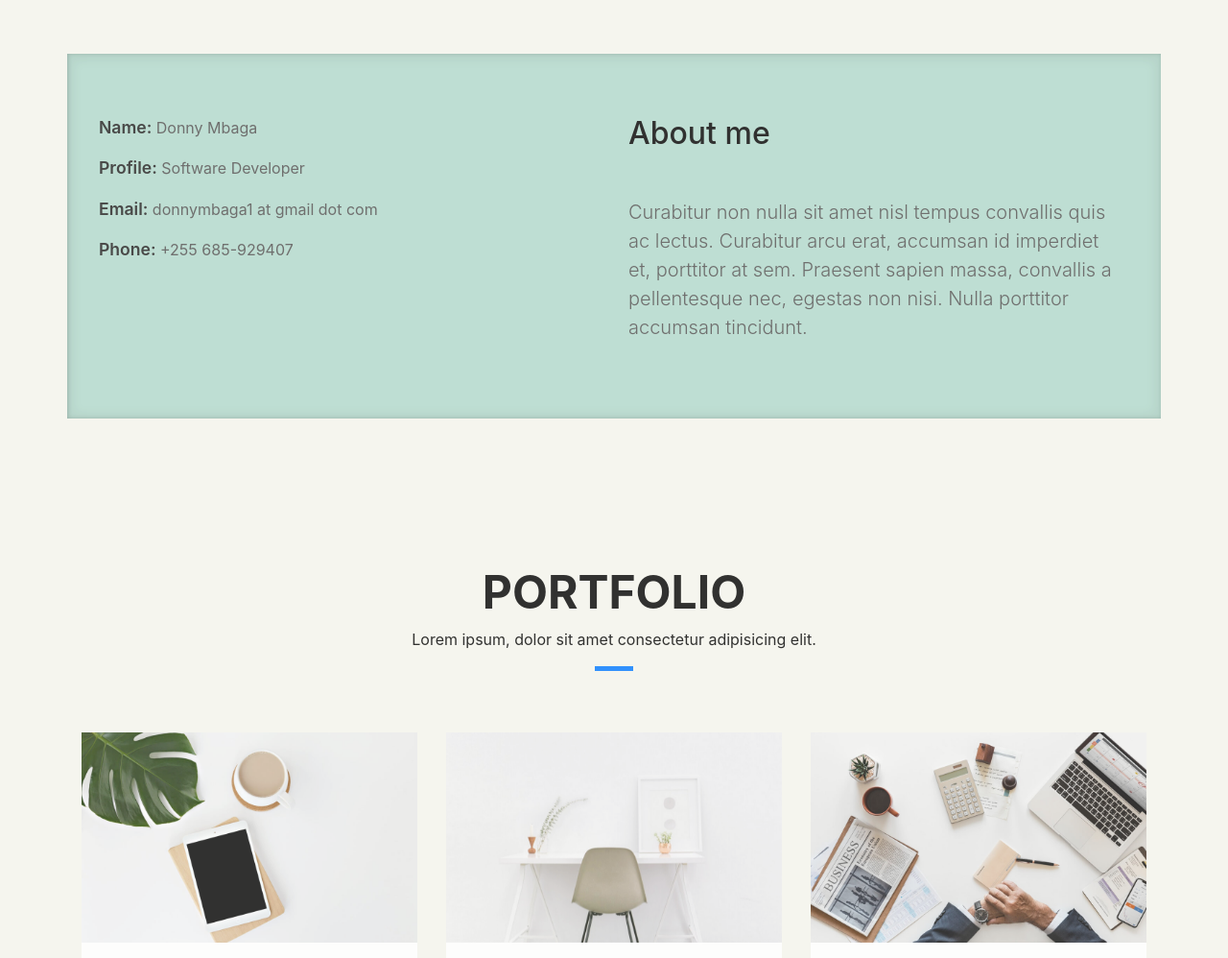
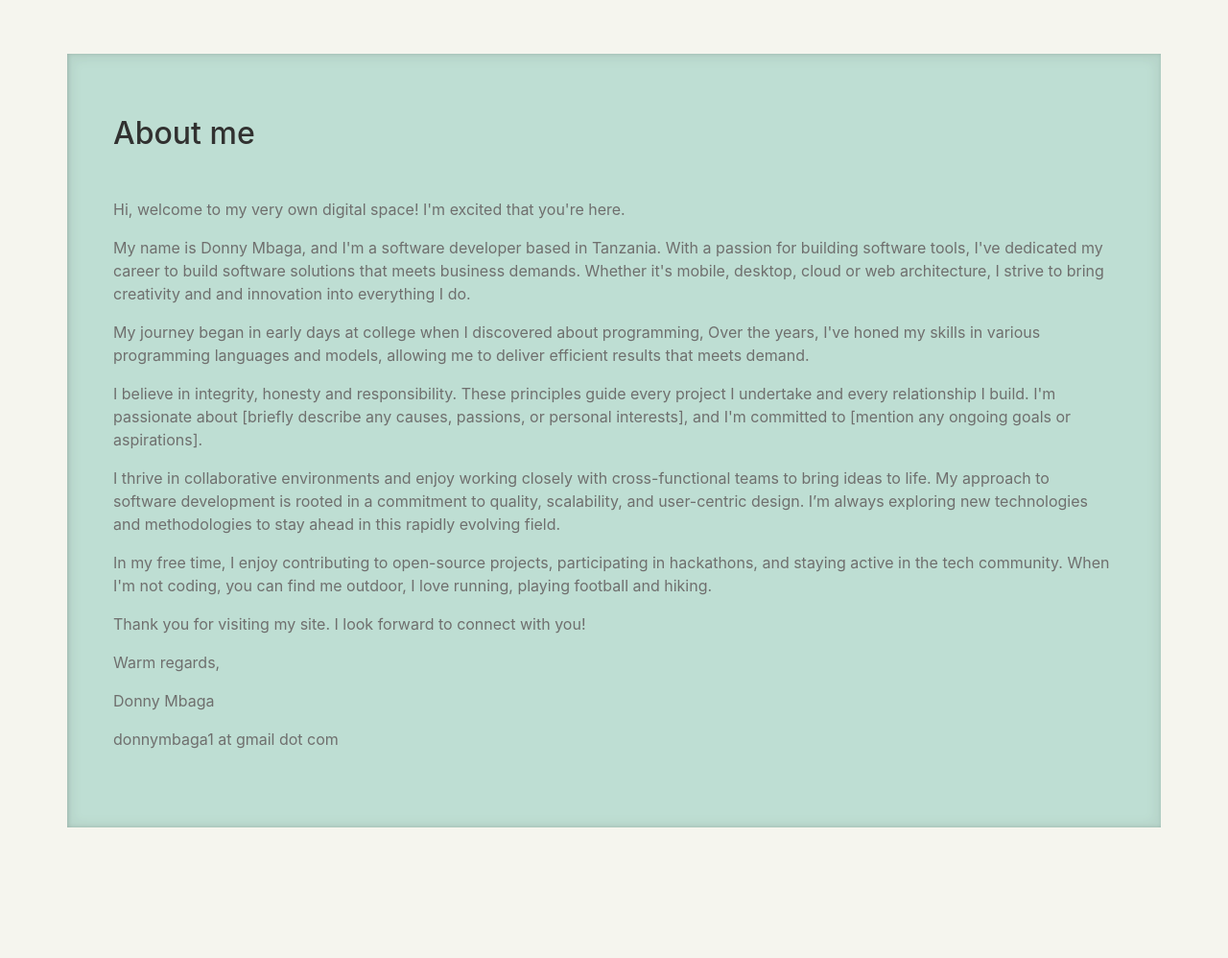
Before and after one commit to donnymbaga/donnymbaga.dev, a plain HTML site: page index.html in a window 1280 px wide. Shown: the part 800-1798 px from the top of the page at 96% size. Drawn offline with Linux system fonts and the light colour scheme; files whose address does not match are found by name.

Commit message:
Update about me page

```diff
--- a/index.html
+++ b/index.html
@@ -91,17 +91,7 @@
       <div class="row">
           <div class="box-shadow-full">
             <div class="row">
-              <div class="col-md-6">
-                <div class="row">
-                  <div class="about-info">
-                    <p><span class="title-s">Name: </span> <span>Donny Mbaga</span></p>
-                    <p><span class="title-s">Profile: </span> <span>Software Developer</span></p>
-                    <p><span class="title-s">Email: </span> <span>donnymbaga1 at gmail dot com</span></p>
-                    <p><span class="title-s">Phone: </span> <span>+255 685-929407</span></p>
-                  </div>
-                </div>
-              </div>
-              <div class="col-md-6">
+              <div class="col-md-12">
                 <div class="about-me pt-4 pt-md-0">
                   <div class="title-box-2">
                     <h5 class="title-left">
@@ -109,10 +99,43 @@
                     </h5>
                   </div>
                   <p class="lead">
-                    Curabitur non nulla sit amet nisl tempus convallis quis ac lectus. Curabitur arcu erat, accumsan id
-                    imperdiet et, porttitor
-                    at sem. Praesent sapien massa, convallis a pellentesque nec, egestas non nisi. Nulla
-                    porttitor accumsan tincidunt.
+		  <p>Hi, welcome to my very own digital space! I'm excited that you're here.</p>
+
+		  <p>My name is Donny Mbaga, and I'm a software developer based in Tanzania.
+                  With a passion for building software tools, I've dedicated my career to
+                  build software solutions that meets business demands. Whether it's mobile,
+                  desktop, cloud or web architecture, I strive to bring creativity and
+		  and innovation into everything I do.</p>
+
+                  <p>My journey began in early days at college when I discovered about
+		  programming, Over the years, I've honed my skills in various programming
+		  languages and models, allowing me to deliver efficient results that
+		  meets demand.</p>
+
+		  <p>I believe in integrity, honesty and responsibility. These principles
+		  guide every project I undertake and every relationship I build.
+		  I'm passionate about [briefly describe any causes, passions, or
+		  personal interests], and I'm committed to [mention any ongoing goals
+		  or aspirations].</p>
+
+		  <p>I thrive in collaborative environments and enjoy working closely
+		  with cross-functional teams to bring ideas to life. My approach to
+		  software development is rooted in a commitment to quality, scalability,
+		  and user-centric design. I’m always exploring new technologies and
+		  methodologies to stay ahead in this rapidly evolving field.</p>
+
+		  <p>In my free time, I enjoy contributing to open-source projects,
+		  participating in hackathons, and staying active in the tech
+		  community. When I'm not coding, you can find me outdoor, I love
+		  running, playing football and hiking.</p>
+
+		  <p>Thank you for visiting my site. I look forward to connect with you!</p>
+
+		  <p>Warm regards,</p>
+
+		  <p>Donny Mbaga</p>
+		  <p>donnymbaga1 at gmail dot com</p>
+
                   </p>
                 </div>
               </div>
```
